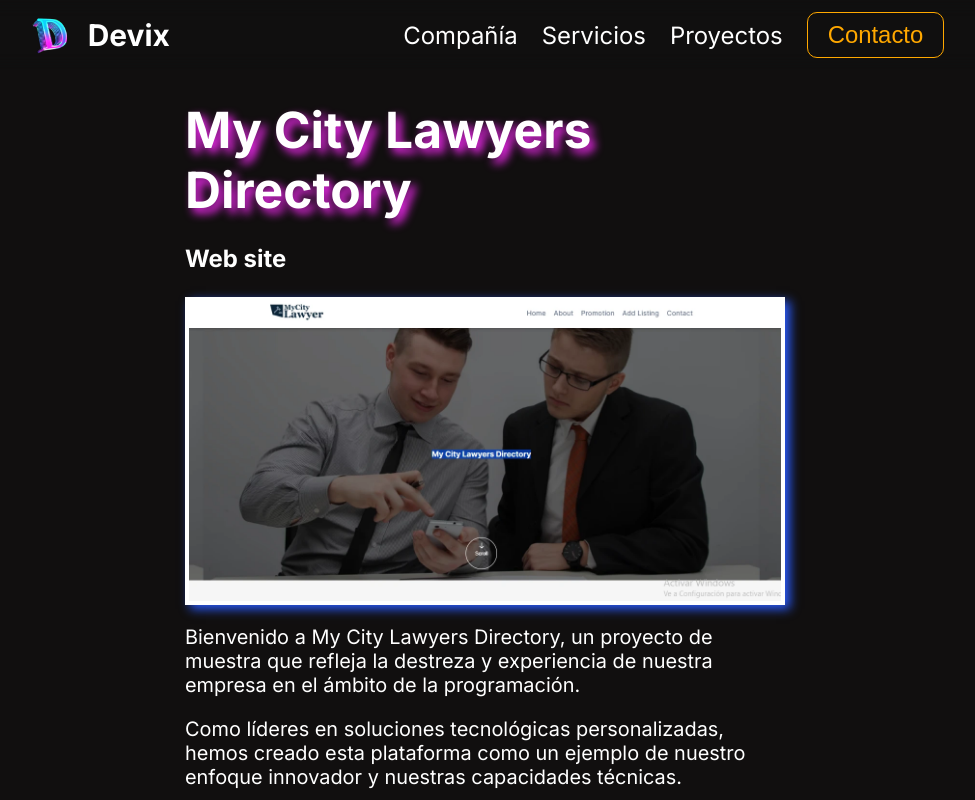
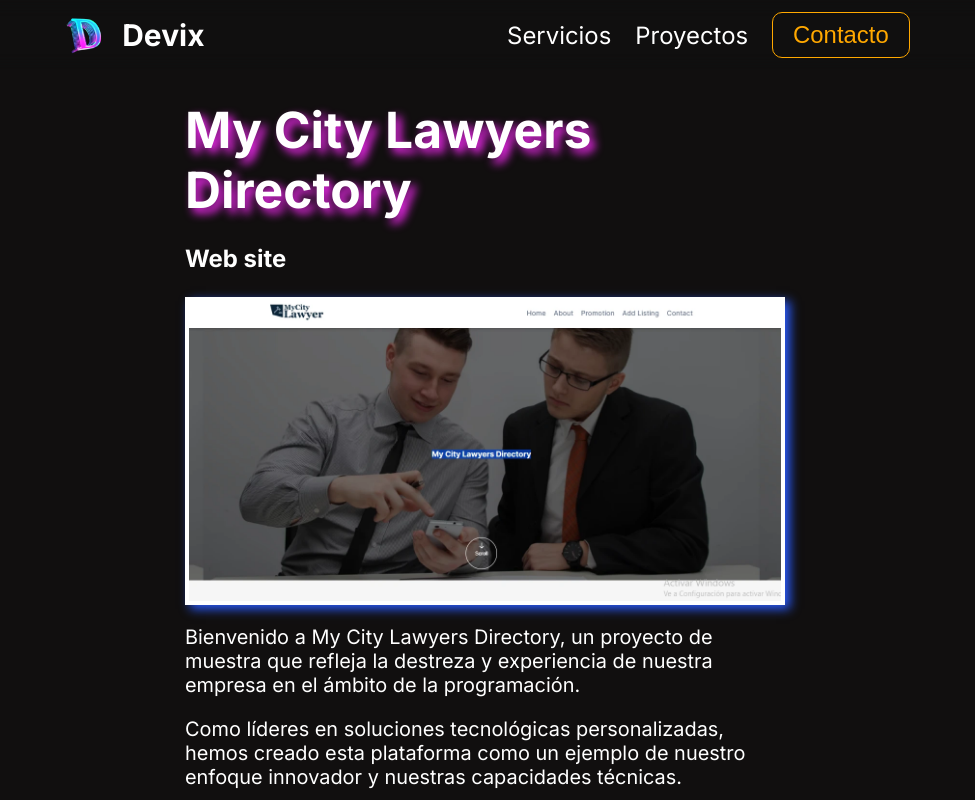
Before and after one commit to MarcialFantini/devix_argentina, a Next.js app: page /blog/0 in a window 1280 px wide. Shown: the top 800 px of the page, without its empty margins (155-1130 px from the left). Built offline with nearby package versions, Linux system fonts and the light colour scheme.

Commit message:
casi terminado

```diff
--- a/src/app/page.tsx
+++ b/src/app/page.tsx
@@ -1,6 +1,5 @@
 import HeroHome from "@/components/HeroHome";
 import styles from "./page.module.css";
-import BarHomeCompany from "@/components/BarHomeCompany";
 import WeOffer from "@/components/WeOffer";
 import ChooseUs from "@/components/ChooseUs";
 import OurWork from "@/components/OurWork";
@@ -8,7 +7,6 @@
 
 import BannerVideo from "@/components/BannerVideo";
 
-import FormComponent from "@/components/ContactForm";
 import ContactComplete from "@/components/ContactComplete";
 
 export default function Home() {
@@ -16,7 +14,6 @@
     <main className={styles.main}>
       <HeroHome></HeroHome>
       <WeOffer></WeOffer>
-      <BarHomeCompany></BarHomeCompany>
       <BannerVideo src={"/banner/code.webm"}></BannerVideo>
       <ChooseUs></ChooseUs>
       <BannerImage src={"/banner/code.webp"}></BannerImage>
--- a/src/components/HeroHome/index.tsx
+++ b/src/components/HeroHome/index.tsx
@@ -27,7 +27,8 @@
           Devix <span className={style.span}>Argentina</span>
         </h1>
         <p className={style.text}>
-          Socios Argentinos dedicados al desarrollo web y al marketing digital.
+          Socios Argentinos dedicados al desarrollo web y al marketing digital
+          con mucha experiencia solucionando problemas.
         </p>
       </div>
     </header>
--- a/src/components/Navbar/index.tsx
+++ b/src/components/Navbar/index.tsx
@@ -49,9 +49,6 @@
           </div>
 
           <ul className={style.list}>
-            <li onClick={handlerScroll("compañía")}>
-              {pathname === "/" ? "Compañía" : <Link href={"/"}>Compañía</Link>}
-            </li>
             <li onClick={handlerScroll("servicios")}>
               {pathname === "/" ? (
                 "Servicios"
@@ -85,9 +82,6 @@
         </div>
       </nav>
       <ul style={{ right: isActive ? 0 : "-100%" }} className={style.secondary}>
-        <li onClick={handlerToggleScroll("compañía")}>
-          {pathname === "/" ? "Compañía" : <Link href={"/"}>Compañía</Link>}
-        </li>
         <li onClick={handlerToggleScroll("servicios")}>
           {" "}
           {pathname === "/" ? "Servicios" : <Link href={"/"}>Servicios</Link>}
--- a/src/components/WeOffer/index.tsx
+++ b/src/components/WeOffer/index.tsx
@@ -9,9 +9,9 @@
   return (
     <section id="servicios" className={style.sectionOffer}>
       <h2 className={style.title}>Nuestros servicios</h2>
-      {/* <p className={style.text}>
-        Servicios web de calidad hecho bajo tu medida y parámetros.
-      </p> */}
+      <p className={style.text}>
+        Creamos o remodelamos el apartado digitalizado de tu negocio.
+      </p>
       <h4 style={{ padding: "35px 0 0 0" }}>
         Exprimimos tu potencial de ventas
       </h4>
--- a/src/components/WeOffer/style.module.css
+++ b/src/components/WeOffer/style.module.css
@@ -33,7 +33,7 @@
 
 .text {
   color: rgba(231, 231, 231, 0.6);
-  text-align: center;
+  text-align: start;
   font-size: 1.6rem;
   font-style: normal;
   font-weight: 400;
```
